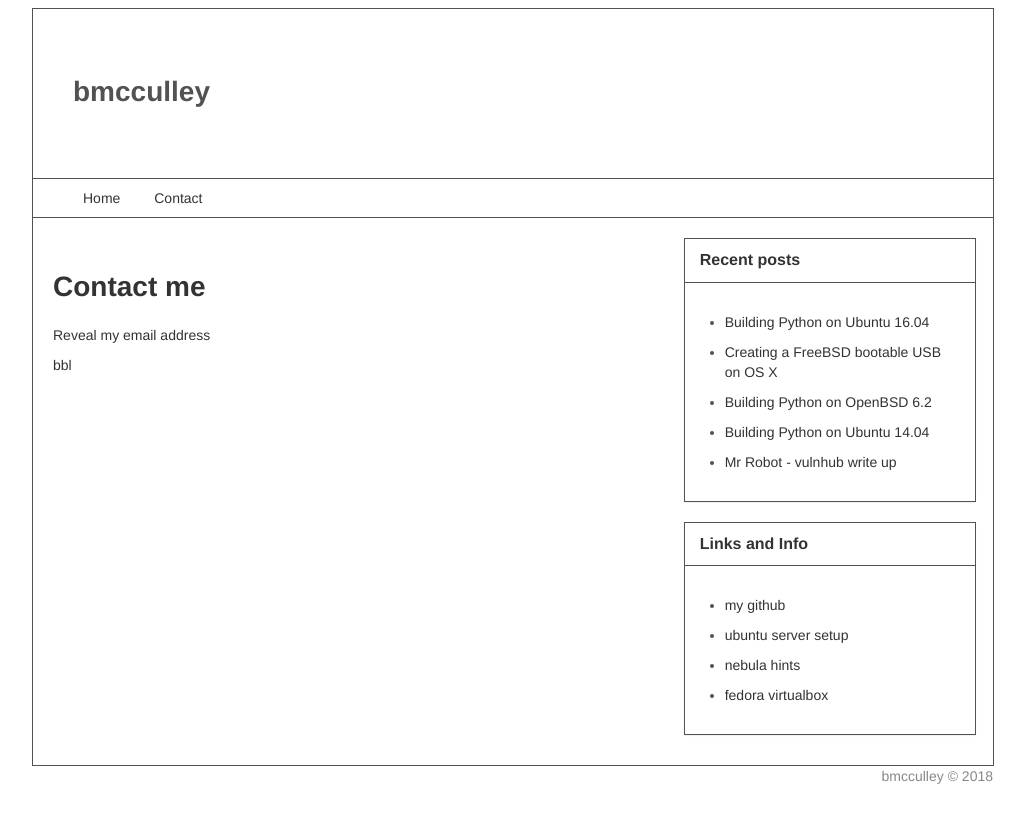
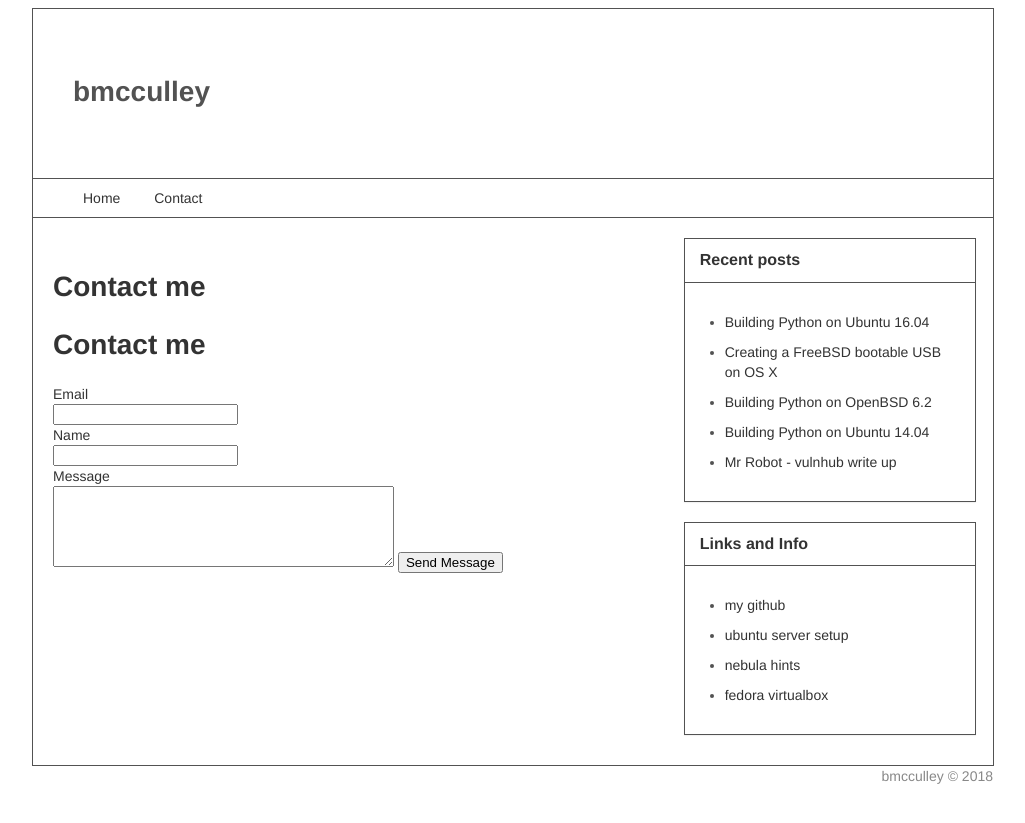
Before and after one commit to 6f0/6f0.github.io, a Jekyll site: the page built from contact.html, in a window 1280 px wide. Shown: the top 823 px of the page, without its empty margins (127-1152 px from the left). Built offline with Jekyll 4.4.1, drawn with Linux system fonts in a browser that asks for light colours.

Commit message:
pagespeed update

```diff
--- a/_includes/footer.html
+++ b/_includes/footer.html
@@ -2,8 +2,8 @@
 		<div class="footer">
             <p>{{ site.title }} &copy; {{ site.time | date: '%Y'}}</p>
         </div>
-        <script type="text/javascript" src="{{site.url}}/js/jquery.min.js"></script>
-        <script type="text/javascript" src="{{site.url}}/js/app.js"></script>
+        <script async type="text/javascript" src="{{site.url}}/js/jquery.min.js"></script>
+        <script async type="text/javascript" src="{{site.url}}/js/app.js"></script>
         <!-- .... .- - . .-. ... / --. --- -. -. .- / .... .- - . -->
     </body>
 </html>
--- a/_includes/head.html
+++ b/_includes/head.html
@@ -7,6 +7,8 @@
       <title>{{ page.title }} {% if page.title %}|{% endif %} {{ site.title }}</title>
 
       <meta name="description" content="{{ site.description }}">
-      <link rel="stylesheet" href="{{site.url}}/css/minimal.css">
+      <noscript>
+        <link rel="stylesheet" href="{{site.url}}/css/minimal.min.css">
+      </noscript>
   </head>
   <body>
--- a/contact.html
+++ b/contact.html
@@ -6,11 +6,16 @@
 ---
 
 
-<div id="showmail"></div>
-<noscript><p><a href="http://www.google.com/recaptcha/mailhide/d?k=0198-P96BWRii_5sD8sKB5qg==&c=uATx2-o6ookQlqKHDuzkz8-Nk4qQIFRk3_TMO-E67Uo=" target="_blank">Reveal my email address</a></p></noscript>
+		<div style="max-width:96%">
+			<h1> Contact me </h1>
+			<form action="https://mail.lvl86.com/user/<token>" method="post">
+				<label for="email">Email</label><br>
+				<input class="form-control" id="email" name="email" type="text"><br>
+                <label for="name">Name</label><br>
+                <input class="form-control" id="name" name="name" type="text"><br>
+                <label for="message">Message</label><br>
+                <textarea class="form-control" id="message" name="message" cols="40" rows="5"></textarea>
+                <input value="Send Message" type="submit">
+            </form>
 
-<p>bbl</p>
-
-<script type="text/javascript">
-    document.getElementById('showmail').innerHTML += "<p><a href=\"#\" onClick=\"window.open('http://www.google.com/recaptcha/mailhide/d?k=0198-P96BWRii_5sD8sKB5qg==&c=uATx2-o6ookQlqKHDuzkz8-Nk4qQIFRk3_TMO-E67Uo=','pagename','resizable,height=400,width=500'); return false;\">Reveal my email address</a></p>";
-</script>
+		</div>
--- a/js/app.js
+++ b/js/app.js
@@ -1,4 +1,7 @@
 $(document).ready(function() {
+    // load css
+    add_css();
+
     var error = false;
 
     // menu functions
@@ -87,3 +90,7 @@
         setCookie('style', 1);
     }
 }
+
+function add_css() {
+    $('head').append('<link rel="stylesheet" type="text/css" href="/css/minimal.min.css">');
+}
```
Also changed, not shown: css/minimal.min.css (added).
